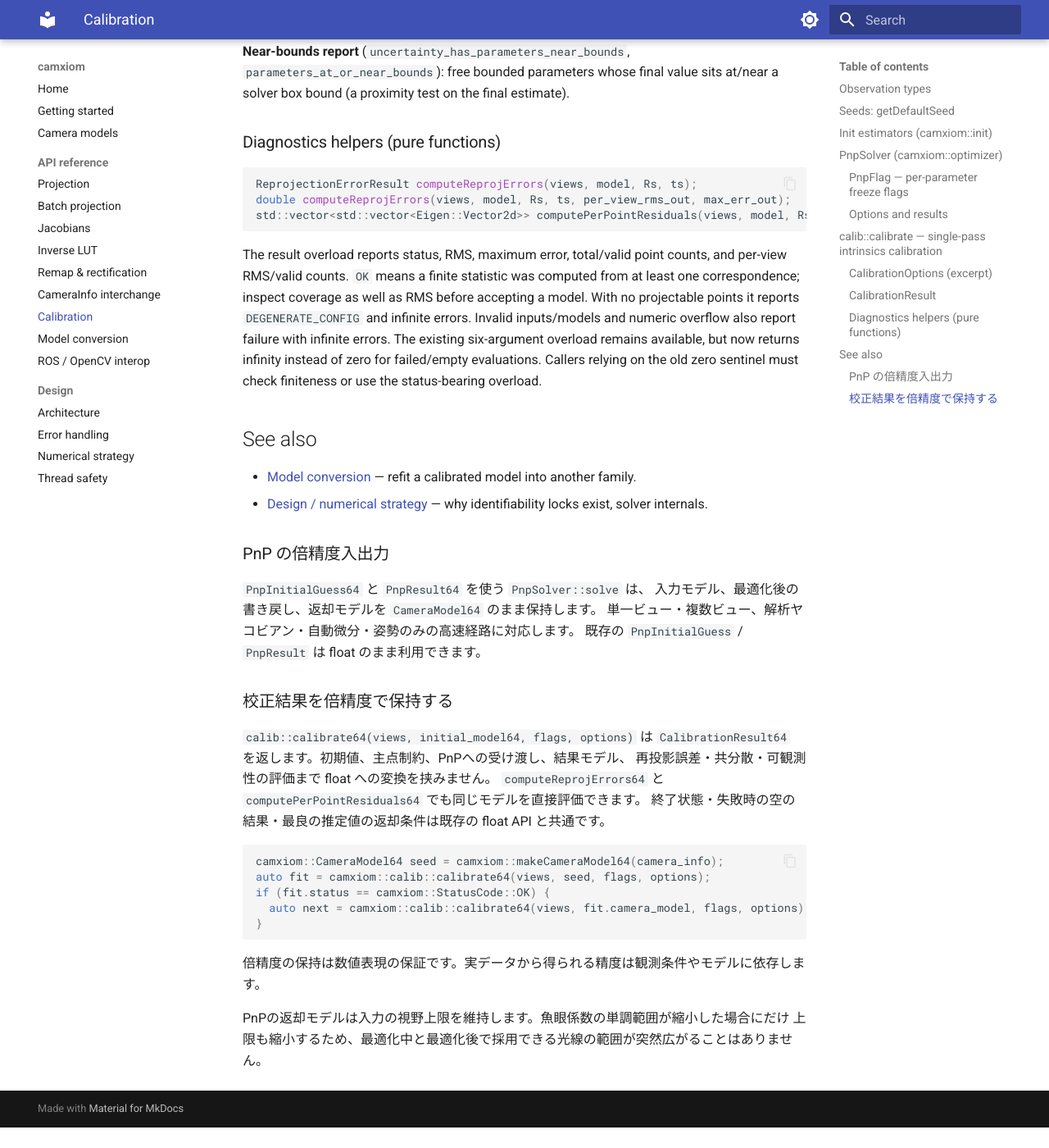
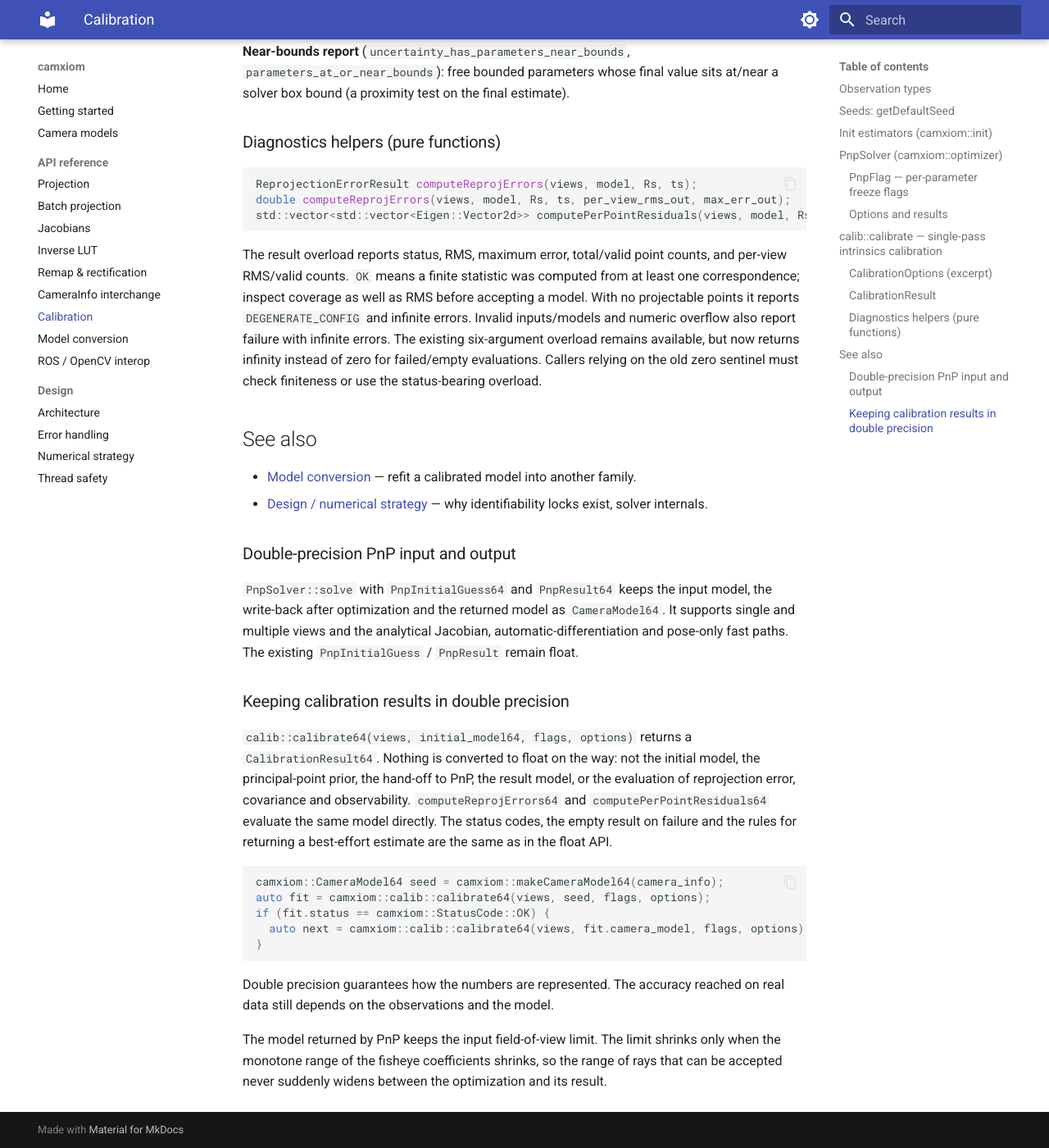
Before and after one commit to tier4/camxiom, an MkDocs documentation site: the page built from docs/api/calibration.md, in a window 1280 px wide and 1400 px high, scrolled down 6124 px. Shown: the whole window at 82% size. Built offline with MkDocs 1.6.1 and Material for MkDocs 9.7.7, drawn with Linux system fonts in a browser that asks for light colours; before the commit the page ends 7499 px from its top, so only the background shows below that.

Commit message:
docs: write the double-precision and domain notes in English
The notes on the double-precision entry points, the template projection
domain, the fisheye domain query and double-precision model conversion
were added in Japanese inside English pages, and the English description
of updateThetaMax was replaced by Japanese text.

Translate the notes and restore the English description, which now also
covers updateThetaMax64.

````diff
--- a/docs/api/calibration.md
+++ b/docs/api/calibration.md
@@ -274,20 +274,24 @@
 - [Design / numerical strategy](../design/numerical-strategy.md) — why
   identifiability locks exist, solver internals.
 
-### PnP の倍精度入出力
+### Double-precision PnP input and output
 
-`PnpInitialGuess64` と `PnpResult64` を使う `PnpSolver::solve` は、
-入力モデル、最適化後の書き戻し、返却モデルを `CameraModel64` のまま保持します。
-単一ビュー・複数ビュー、解析ヤコビアン・自動微分・姿勢のみの高速経路に対応します。
-既存の `PnpInitialGuess` / `PnpResult` は float のまま利用できます。
+`PnpSolver::solve` with `PnpInitialGuess64` and `PnpResult64` keeps the input
+model, the write-back after optimization and the returned model as
+`CameraModel64`. It supports single and multiple views and the analytical
+Jacobian, automatic-differentiation and pose-only fast paths. The existing
+`PnpInitialGuess` / `PnpResult` remain float.
 
-### 校正結果を倍精度で保持する
+### Keeping calibration results in double precision
 
-`calib::calibrate64(views, initial_model64, flags, options)` は
-`CalibrationResult64` を返します。初期値、主点制約、PnPへの受け渡し、結果モデル、
-再投影誤差・共分散・可観測性の評価まで float への変換を挟みません。
-`computeReprojErrors64` と `computePerPointResiduals64` でも同じモデルを直接評価できます。
-終了状態・失敗時の空の結果・最良の推定値の返却条件は既存の float API と共通です。
+`calib::calibrate64(views, initial_model64, flags, options)` returns a
+`CalibrationResult64`. Nothing is converted to float on the way: not the
+initial model, the principal-point prior, the hand-off to PnP, the result
+model, or the evaluation of reprojection error, covariance and
+observability. `computeReprojErrors64` and `computePerPointResiduals64`
+evaluate the same model directly. The status codes, the empty result on
+failure and the rules for returning a best-effort estimate are the same as in
+the float API.
 
 ```cpp
 camxiom::CameraModel64 seed = camxiom::makeCameraModel64(camera_info);
@@ -297,7 +301,10 @@
 }
 ```
 
-倍精度の保持は数値表現の保証です。実データから得られる精度は観測条件やモデルに依存します。
+Double precision guarantees how the numbers are represented. The accuracy
+reached on real data still depends on the observations and the model.
 
-PnPの返却モデルは入力の視野上限を維持します。魚眼係数の単調範囲が縮小した場合にだけ
-上限も縮小するため、最適化中と最適化後で採用できる光線の範囲が突然広がることはありません。
+The model returned by PnP keeps the input field-of-view limit. The limit
+shrinks only when the monotone range of the fisheye coefficients shrinks, so
+the range of rays that can be accepted never suddenly widens between the
+optimization and its result.
--- a/docs/camera-models.md
+++ b/docs/camera-models.md
@@ -118,10 +118,14 @@
 void updateThetaMax64(CameraModel64 &model);
 ```
 
-係数を直接変更した後は上限を再計算してください。これらの関数は利用側が指定した
-狭い上限も上書きします。非魚眼モデルも既定の角度上限に戻します。
-モデル生成・校正・変換のAPIは、返すモデルの上限を更新済みです。
-利用側の上限を保持したまま現在の係数から定義域を調べる場合は、以下の非破壊APIを使います。
+must be called after distortion coefficients are modified by hand or by an
+optimizer. Both functions also overwrite a narrower limit set by the caller,
+and they reset non-fisheye models to their default angular limit. Model
+factories (`makeCameraModel`, `getDefaultSeed`, `calibrate`,
+`convertCameraModel` and their double-precision counterparts) already leave
+`theta_max` consistent. To inspect the domain of the current coefficients
+while keeping the caller's own limit, use the non-mutating API described
+below.
 
 This consistency is enforced, not advisory: for the polynomial families
 (KB4 / KB8 / OpenCV-fisheye4) `validateCameraModel` certifies that
@@ -133,34 +137,41 @@
 all-zero `coeffs` array — stale non-zero entries are rejected instead of
 being silently ignored by some code paths and applied by others.
 
-### 倍精度の魚眼定義域の取得
+### Fisheye domain in double precision
 
-`<camxiom/model.hpp>` の `getFisheyeDomain64(const CameraModel64&)` は、モデルを
-変更せず `FisheyeDomain64` を返します。入力の `projection.theta_max` は無視します。
-狭い上限、古い係数から求めた上限、NaNの上限でも現在の係数から再計算できます。
-それ以外のモデルの整合性は検査し、対象は `FISHEYE_THETA` です。
+`getFisheyeDomain64(const CameraModel64&)` in `<camxiom/model.hpp>` returns a
+`FisheyeDomain64` without modifying the model. It ignores the input
+`projection.theta_max`, so the domain is recomputed from the current
+coefficients even when the declared limit is narrow, stale or NaN. The rest of
+the model is still checked for consistency. Only `FISHEYE_THETA` models are
+accepted.
 
-| フィールド | 意味 |
+| Field | Meaning |
 |---|---|
-| `status` / `ok()` | 成否。非魚眼・不正なモデルは失敗 |
-| `safe_theta_max` | 評価に使える角度上限の推定値（rad）。`updateThetaMax64` と同じ計算 |
-| `theta_limit` | 幾何学的な端点、または最初に評価条件を満たさなかった走査点（rad） |
+| `status` / `ok()` | Success. Non-fisheye and malformed models fail |
+| `safe_theta_max` | Estimated angular limit usable for evaluation (rad); the same computation as `updateThetaMax64` |
+| `theta_limit` | The geometric endpoint, or the first scan sample that failed the evaluation conditions (rad) |
 | `limit` | `ANGULAR_LIMIT` / `MONOTONICITY_LIMIT` / `NUMERIC_LIMIT` |
 
-多項式魚眼（KB4・KB8・OpenCV fisheye4）は、既存の512分割の走査を共有します。
-1e-3 radから約π−1e-4 radまで調べ、半径が有限かつ非負・傾きが有限かつ正である
-最後の走査点を `safe_theta_max` とします。`theta_limit` は厳密な折り返しの根では
-ありません。走査間隔（約π/512 rad）より狭い折り返しや開始点より前で回復する折り返しは
-検出できない場合があります。全域の単射性を厳密に証明するAPIではありません。
-開始点も検査し、使用できる正の走査点がない場合は失敗します。
+The polynomial fisheye models (KB4, KB8, OpenCV fisheye4) share the existing
+512-step scan. It runs from 1e-3 rad to about π − 1e-4 rad and returns as
+`safe_theta_max` the last sample whose radius is finite and non-negative and
+whose slope is finite and positive. `theta_limit` is not an exact root of the
+fold. A fold narrower than the scan step (about π/512 rad), or one that
+appears and recovers before the starting sample, may go undetected; the API
+does not prove injectivity over the whole range. The starting sample is
+checked too, and the call fails when no usable positive sample exists.
 
-`ANGULAR_LIMIT` はπ（orthographicだけπ/2）を端点とします。
-多項式以外は端点から1e-4 rad内側を安全上限にします。`MONOTONICITY_LIMIT` は
-非正の傾きまたは負の半径、`NUMERIC_LIMIT` は半径や傾きの非有限値を検出した場合です。
-失敗時は角度を両方0、理由を `UNKNOWN` にします。成功後も係数を変えたら再取得してください。
+For `ANGULAR_LIMIT` the endpoint is π (π/2 for orthographic only), and the
+non-polynomial models use a safe limit 1e-4 rad inside it.
+`MONOTONICITY_LIMIT` means a non-positive slope or a negative radius was
+found; `NUMERIC_LIMIT` means a non-finite radius or slope. On failure both
+angles are 0 and the reason is `UNKNOWN`. Query again whenever the
+coefficients change.
 
-観測を採用する上限と最適化中の評価上限は、利用側で別々に保持します。例えば、
-呼出し側で有効性を確認した有限・非負の `margin_rad` を使う場合：
+The caller keeps the limit for accepting observations and the limit for
+evaluation during optimization separately. For example, with a finite,
+non-negative `margin_rad` that the caller has validated:
 
 ```cpp
 const auto domain = camxiom::getFisheyeDomain64(model);
@@ -170,9 +181,11 @@
   std::min(acceptance_theta_max + margin_rad, domain.safe_theta_max);
 ```
 
-`acceptance_theta_max` も利用側で保持する有限・正の値です。係数の変化で安全上限が
-採用上限を下回った場合、その観測をどう扱うかは呼出し側が決めます。
-このAPIは観測選別、余白の既定値、係数変更後のキャッシュ管理を行いません。
+`acceptance_theta_max` is likewise a finite, positive value held by the
+caller. If a coefficient change pushes the safe limit below the acceptance
+limit, the caller decides what to do with the affected observations. This API
+does not select observations, choose a default margin, or manage caches after
+coefficient changes.
 
 ## Distortion models
 
````
Also changed, not shown: docs/api/camera-info.md (+13 -9 lines), docs/api/conversion.md (+9 -6 lines), docs/api/interop.md (+10 -8 lines), docs/api/projection.md (+29 -20 lines).
